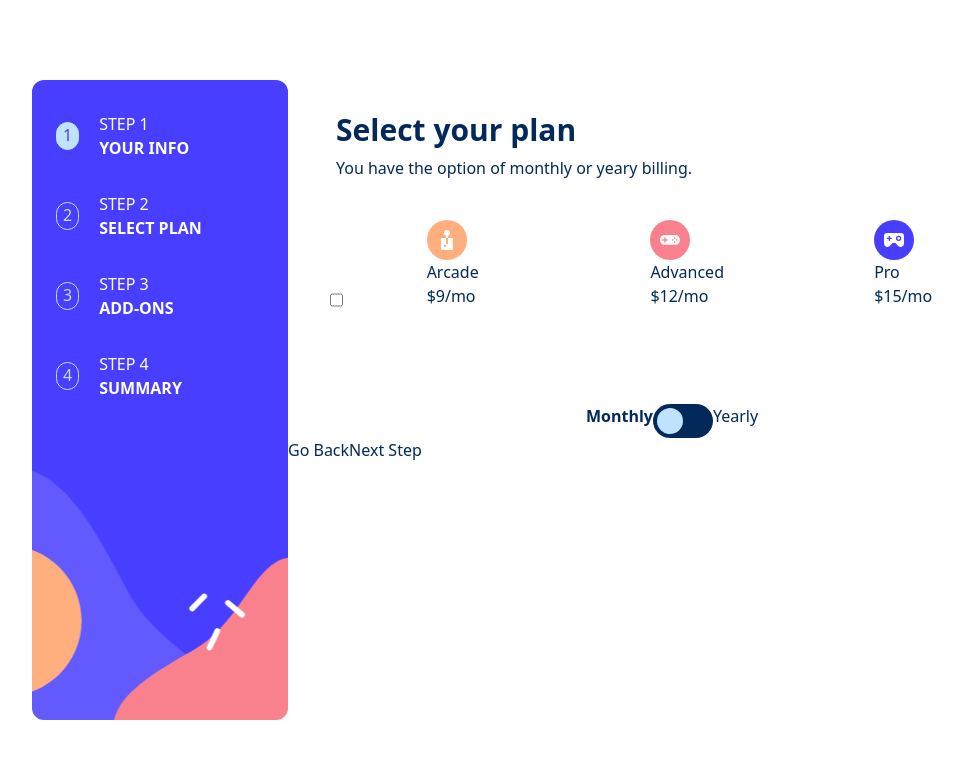
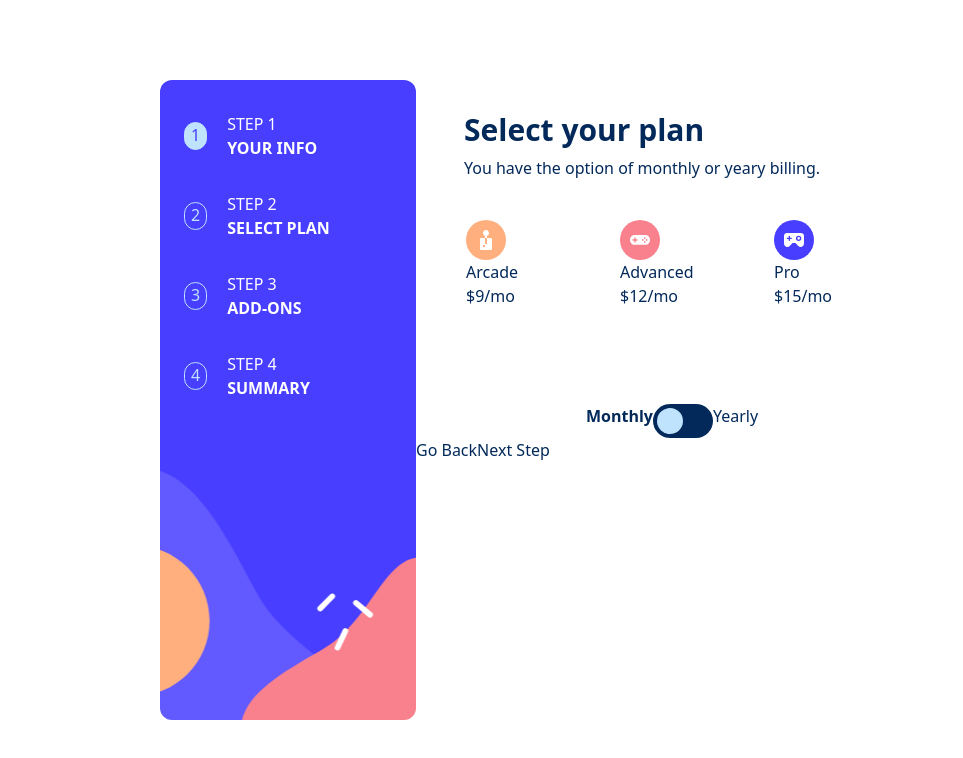
Before and after one commit to PrivDDOS/Angular-multiple-step-form, an Angular app: page / in a window 1280 px wide. Shown: the top 758 px of the page, without its empty margins (96-1059 px from the left). Built offline with nearby package versions, Linux system fonts and the light colour scheme.

Commit message:
css for the border on hover and click

```diff
--- a/src/app/components/home/home-component.css
+++ b/src/app/components/home/home-component.css
@@ -4,5 +4,5 @@
 }
 
 .plan-box {
-    transition: border 0.3s ease; /* Smooth transition */
+    transition: border 0.3s ease-in-out; /* Smooth transition */
 }
--- a/src/app/components/home/home-component.html
+++ b/src/app/components/home/home-component.html
@@ -77,7 +77,7 @@ class="w-full h-screen flex justify-center items-center">
 
     </div>
 
-    <div class="form-field w-3/5 h-4/5 text-(--color-blue-950)">
+    <div class="form-field w-2/5 h-4/5 text-(--color-blue-950)">
 
         <form
         #userForm="ngForm"
@@ -154,13 +154,12 @@ class="w-full h-screen flex justify-center items-center">
 
                 <div class="plan-container w-[100%] flex justify-center align-center flex-col">
 
-                    <div class="plan flex justify-around pt-10 pb-6">
-                        <input type="checkbox" class="peer">
+                    <div class="plan flex pl-[50px] pt-10 pb-6">
                         <div
                         class="plan-box w-[140px] h-[160px]
-                        rounded-xl cursor-pointer border border-transparent hover:border
-                        hover:border-[var(--color-purple-600)]"
-                        [ngClass]="{'border border-[var(--color-purple-600)]': selectedPlan === 'arcade'}"
+                        rounded-xl cursor-pointer hover:border-1 hover:border-[var(--color-purple-600)]
+                        mr-4"
+                        [ngClass]="{'border-1 border-[var(--color-purple-600)]': selectedPlan === 'arcade'}"
                         (click)="selectPlan('arcade')"
                         >
                             <div class="img">
@@ -172,9 +171,9 @@ class="w-full h-screen flex justify-center items-center">
 
                         <div
                         class="plan-box w-[140px] h-[160px]
-                        rounded-xl cursor-pointer border border-transparent hover:border
-                        hover:border-[var(--color-purple-600)]"
-                        [ngClass]="{'border border-[var(--color-purple-600)]': selectedPlan === 'advanced'}"
+                        rounded-xl cursor-pointer hover:border-1 hover:border-[var(--color-purple-600)]
+                        mr-4"
+                        [ngClass]="{'border-1 border-[var(--color-purple-600)]': selectedPlan === 'advanced'}"
                         (click)="selectPlan('advanced')"
                         >
                             <div class="img">
@@ -186,9 +185,9 @@ class="w-full h-screen flex justify-center items-center">
 
                         <div
                         class="plan-box w-[140px] h-[160px]
-                        rounded-xl cursor-pointer border border-transparent hover:border
-                        hover:border-[var(--color-purple-600)]"
-                        [ngClass]="{'border border-[var(--color-purple-600)]': selectedPlan === 'pro'}"
+                        rounded-xl cursor-pointer hover:border-1 hover:border-[var(--color-purple-600)]
+                        mr-4"
+                        [ngClass]="{'border-1 border-[var(--color-purple-600)]': selectedPlan === 'pro'}"
                         (click)="selectPlan('pro')"
                         >
                             <div class="img">
--- a/src/app/components/home/home-component.ts
+++ b/src/app/components/home/home-component.ts
@@ -34,7 +34,6 @@ export class HomeComponent {
       this.selectedPlan = '';
     } else {
       this.selectedPlan = plan;
-      console.log(this.selectedPlan)
     }
   }
 
```
